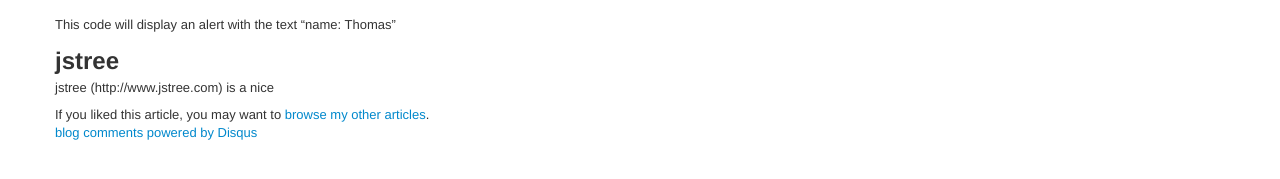
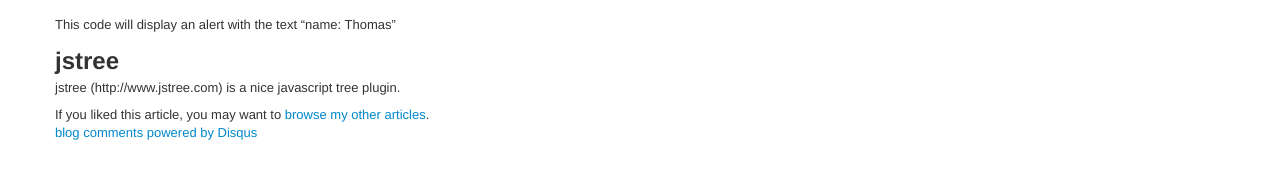
Before and after one commit to tompi/tompi.github.com, a Jekyll site: the page built from _posts/2012-05-31-Using-jstree-as-a-JSON-debugger.markdown, in a window 1280 px wide. Shown: the part 292-471 px from the top of the page. Built offline with Jekyll 4.4.1, drawn with Linux system fonts in a browser that asks for light colours; nearby versions of some CDN libraries; comment, search, counter and statistics services are not loaded.

Commit message:
Update _posts/2012-05-31-Using-jstree-as-a-JSON-debugger.markdown

```diff
--- a/_posts/2012-05-31-Using-jstree-as-a-JSON-debugger.markdown
+++ b/_posts/2012-05-31-Using-jstree-as-a-JSON-debugger.markdown
@@ -19,4 +19,4 @@
 jstree
 ------
 
-jstree (http://www.jstree.com) is a nice
+jstree (http://www.jstree.com) is a nice javascript tree plugin.
```
